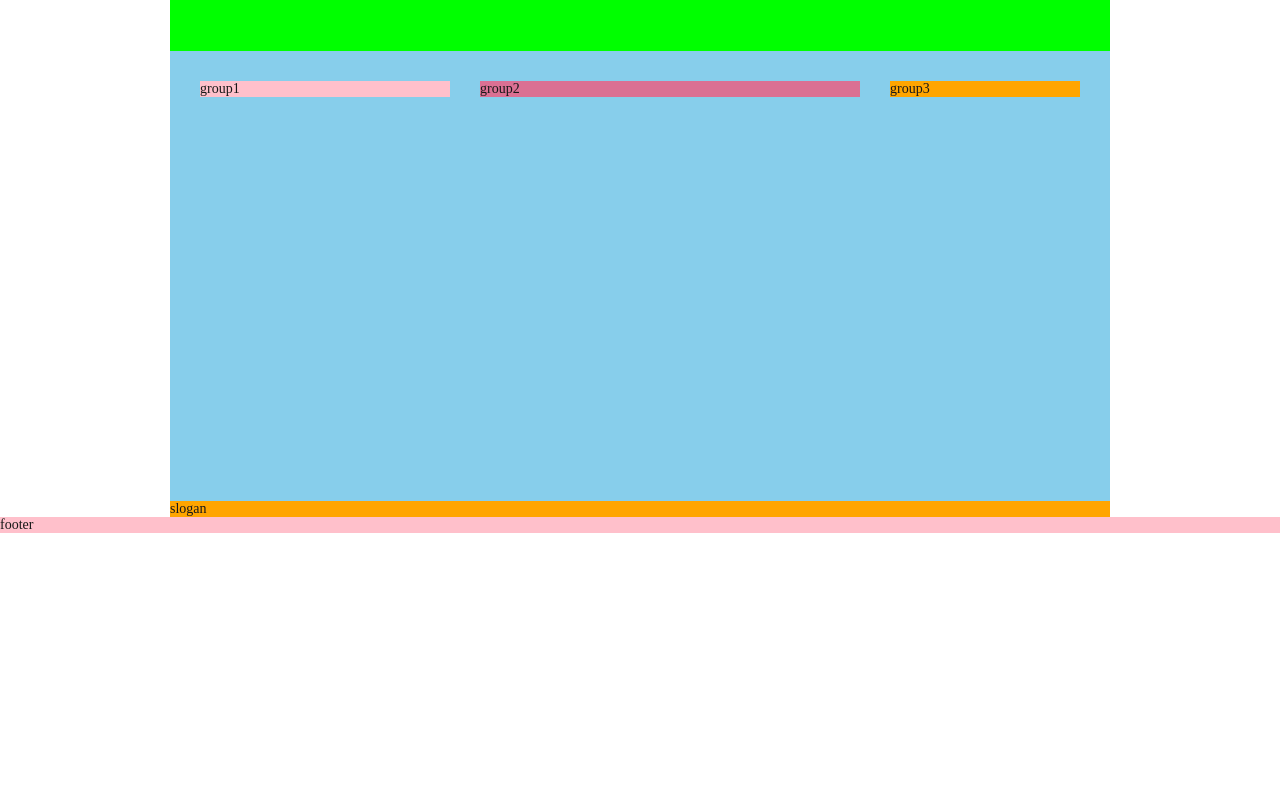
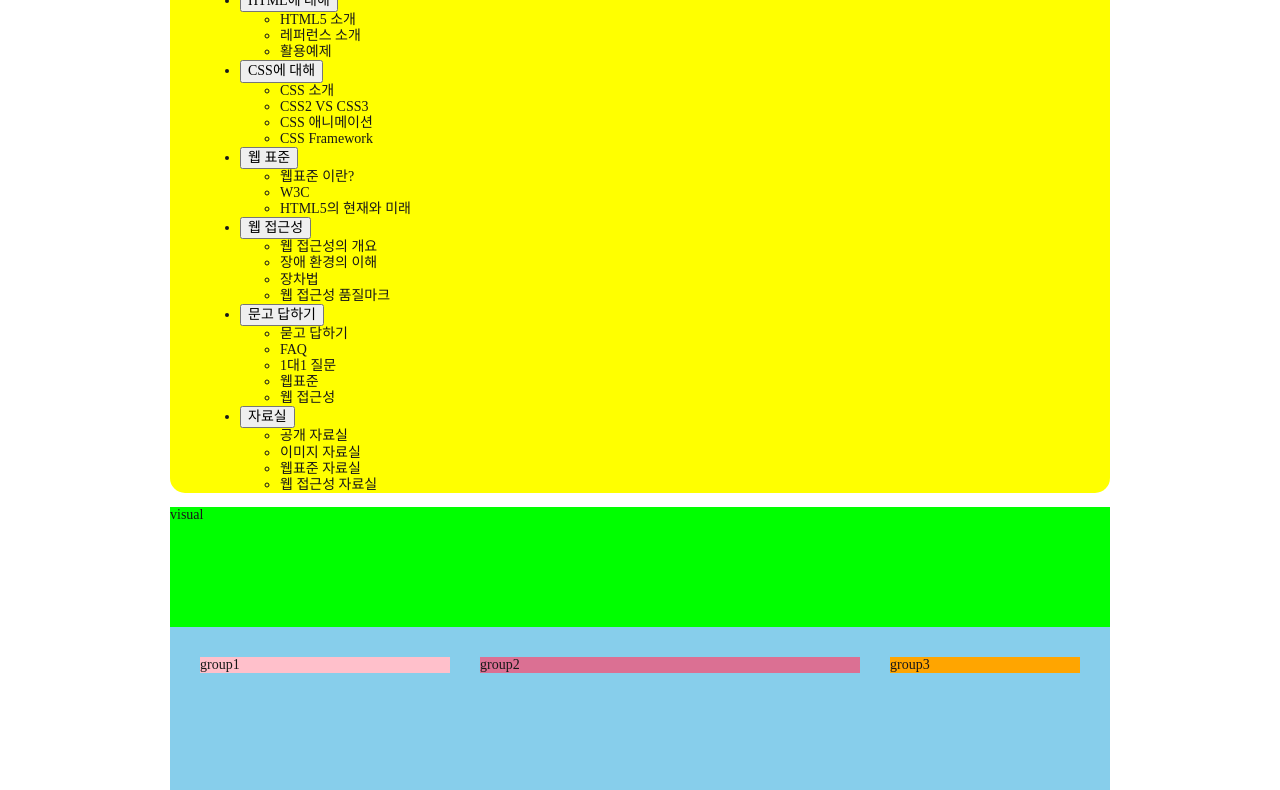
Before and after one commit to minki607/fds-18-html-css, a plain HTML site: page index.html in a window 1280 px wide. Shown: the part 101-891 px from the top of the page. Before the commit the page ends 800 px from the top, so only its background shows below. Drawn offline with nearby package versions, Linux system fonts and the light colour scheme; a web font is replaced by a local one.

Commit message:
feat: added main navigation

```diff
--- a/index.html
+++ b/index.html
@@ -1,19 +1,29 @@
 <!DOCTYPE html>
 <html lang="ko-KR">
+
 <head>
-  <meta charset="UTF-8"> <!-- 인코딩 방식 -->
-  <title>웹카페 - 고정형 레이아웃</title>  <!-- 핵심 키워드, SEO(검색 최적화) -->
+  <meta charset="UTF-8">
+  <!-- 인코딩 방식 -->
+  <title>웹카페 - 고정형 레이아웃</title>
+  <!-- 핵심 키워드, SEO(검색 최적화) -->
   <link rel="stylesheet" href="./css/stylesheet.css">
 </head>
+
 <body>
-  <div class="skip-nav"><a href='#'>본문 바로가기</a></div>
+  <div class="skip-nav">
+    <a href='#'>본문 바로가기</a>
+  </div>
   <header class="header">
-    <h1 class="logo"><a href="#"><img src="./images/logo.png" alt="Web Cafe"></a></h1>
+    <h1 class="logo">
+      <a href="#">
+        <img src="./images/logo.png" alt="Web Cafe">
+      </a>
+    </h1>
     <ul class="member">
       <li>
         <a href="#">홈</a>
-      </li
-      ><li>
+      </li>
+      <li>
         <span class="divider" aria-hidden=true>|</span>
         <a href="#">로그인</a>
       </li>
@@ -30,6 +40,110 @@
         <a href="#">english</a>
       </li>
     </ul>
+    <nav class="navigation">
+      <h2 class="a11y-hidden">메인 메뉴</h2>
+      <ul class="menu">
+        <li class="menu-item menu-act">
+          <button type="button" class="menu-button">HTML에 대해</button>
+          <ul class="sub-menu sub-menu1">
+            <li>
+              <a href="#">HTML5 소개</a>
+            </li>
+            <li>
+              <a href="#">레퍼런스 소개</a>
+            </li>
+            <li>
+              <a href="#">활용예제</a>
+            </li>
+          </ul>
+        </li>
+        <li class="menu-item">
+          <button type="button" class="menu-button">CSS에 대해</button>
+          <ul class="sub-menu sub-menu2">
+            <li>
+              <a href="#">CSS 소개</a>
+            </li>
+            <li>
+              <a href="#">CSS2 VS CSS3</a>
+            </li>
+            <li>
+              <a href="#">CSS 애니메이션</a>
+            </li>
+            <li>
+              <a href="#">CSS Framework</a>
+            </li>
+          </ul>
+        </li>
+        <li class="menu-item" >
+          <button type="button" class="menu-button">웹 표준</button>
+          <ul class="sub-menu sub-menu3">
+            <li>
+              <a href="#">웹표준 이란?</a>
+            </li>
+            <li>
+              <a href="#">W3C</a>
+            </li>
+            <li>
+              <a href="#">HTML5의 현재와 미래</a>
+            </li>
+          </ul>
+        </li>
+        <li class="menu-item">
+          <button type="button" class="menu-button">웹 접근성</button>
+          <ul class="sub-menu sub-menu4">
+            <li>
+              <a href="#">웹 접근성의 개요</a>
+            </li>
+            <li>
+              <a href="#">장애 환경의 이해</a>
+            </li>
+            <li>
+              <a href="#">장차법</a>
+            </li>
+            <li>
+              <a href="#">웹 접근성 품질마크</a>
+            </li>
+          </ul>
+        </li>
+        <li class="menu-item">
+          <button type="button" class="menu-button">문고 답하기</button>
+          <ul class="sub-menu sub-menu5">
+            <li>
+              <a href="#">묻고 답하기</a>
+            </li>
+            <li>
+              <a href="#">FAQ</a>
+            </li>
+            <li>
+              <a href="#">1대1 질문</a>
+            </li>
+            <li>
+              <a href="#">웹표준</a>
+            </li>
+            <li>
+              <a href="#">웹 접근성</a>
+            </li>
+          </ul>
+        </li>
+        <li class="menu-item">
+          <button type="button" class="menu-button">자료실</button>
+          <ul class="sub-menu sub-menu6">
+            <li>
+              <a href="#">공개 자료실</a>
+            </li>
+            <li>
+              <a href="#">이미지 자료실</a>
+            </li>
+            <li>
+              <a href="#">웹표준 자료실</a>
+            </li>
+            <li>
+              <a href="#">웹 접근성 자료실</a>
+            </li>
+          </ul>
+        </li>
+      </ul>
+    </nav>
   </header>
   <div class="visual">visual</div>
   <main class="main clearfix">
@@ -43,4 +157,5 @@
     <div class="footer-wrapper">footer</div>
   </footer>
 </body>
+
 </html>
```
